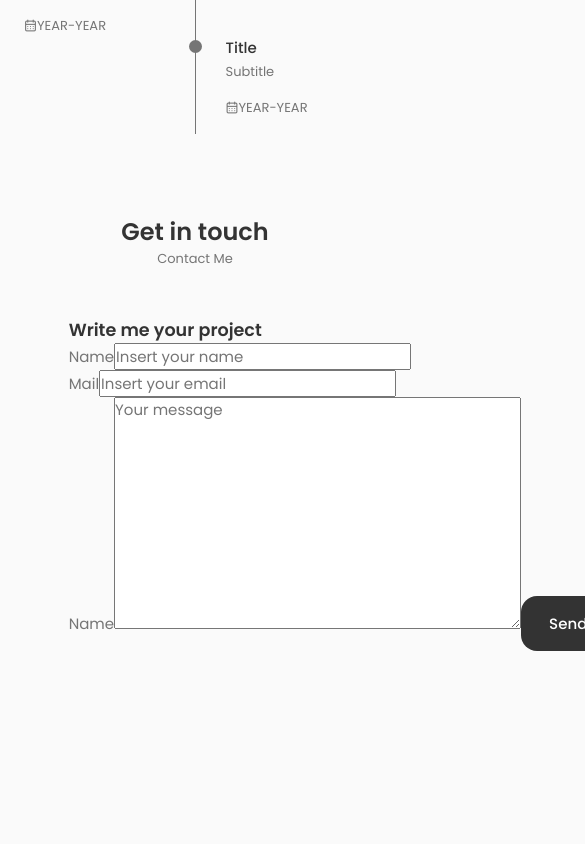
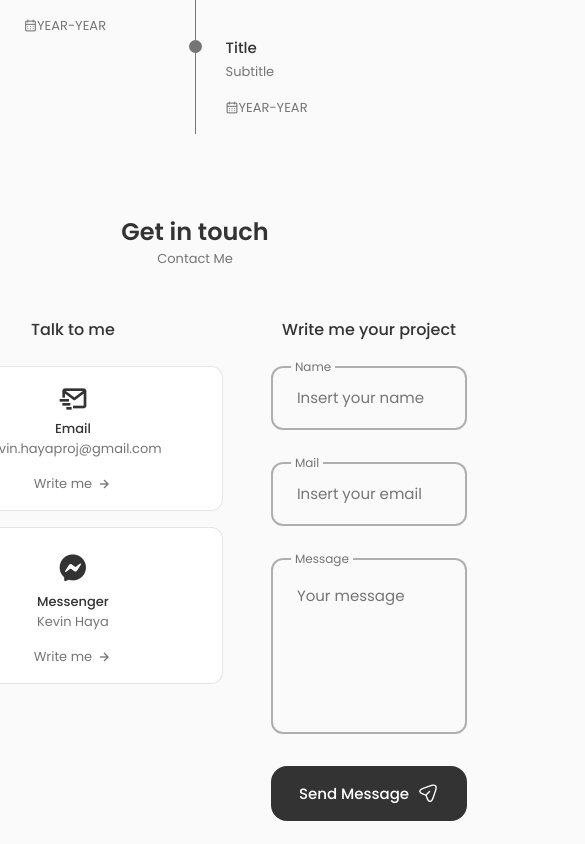
Before and after one commit to hayaman3/portfolio, a React (Create React App) app: page / in a window 390 px wide. Shown: the part 2430-3274 px from the top of the page, 585 px wide, since content can reach past the window. Before the commit the page ends 3241 px from the top, so only its background shows below. Built offline with nearby package versions, Linux system fonts and the light colour scheme.

Commit message:
finished contact.css

```diff
--- a/src/components/contact/Contact.jsx
+++ b/src/components/contact/Contact.jsx
@@ -22,6 +22,8 @@ function Contact() {
               <a
                 href="mailto:kevin.hayaproj@gmail.com"
                 className="contact-button"
+                target="_blank"
+                rel="noopener noreferrer"
               >
                 Write me
                 <i
@@ -31,11 +33,16 @@ function Contact() {
               </a>
             </div>
 
-            {/* <div className="contact-card">
-              <i className="bx bx contact-card-icon" />
-              <h3 className="contact-card-title">s</h3>
-              <span className="contact-card-data">a</span>
-              <a href="#asds" className="contact-button">
+            <div className="contact-card">
+              <i className="uil uil-facebook-messenger contact-card-icon" />
+              <h3 className="contact-card-title">Messenger</h3>
+              <span className="contact-card-data">Kevin Haya</span>
+              <a
+                href="https://m.me/kevinlarry.haya"
+                target="_blank"
+                rel="noopener noreferrer"
+                className="contact-button"
+              >
                 Write me
                 <i
                   className="bx bx-right-arrow-alt contact-button-icon
@@ -43,23 +50,10 @@ function Contact() {
                 />
               </a>
             </div>
-
-            <div className="contact-card">
-              <i className="bx bx contact-card-icon" />
-              <h3 className="contact-card-title">s</h3>
-              <span className="contact-card-data">a</span>
-              <a href="#asds" className="contact-button">
-                Write me
-                <i
-                  className="bx bx-right-arrow-alt contact-button-icon
-              "
-                />
-              </a>
-            </div> */}
           </div>
         </div>
 
-        <div className="contact-content">
+        <div className="contact-content contact-form-area">
           <h3 className="contact-title">Write me your project</h3>
           <form className="contact-form">
             <div className="contact-form-div">
@@ -86,9 +80,9 @@ function Contact() {
               />
             </div>
 
-            <div className="contact-form-div">
+            <div className="contact-form-div contact-form-area">
               <label htmlFor="mesage" className="contact-form-tag">
-                Name
+                Message
               </label>
               <textarea
                 name="message"
@@ -97,7 +91,7 @@ function Contact() {
                 className="contact-form-input"
                 placeholder="Your message"
               />
-
+            </div>
             <button type="submit" className="button button-flex">
               Send Message
               <svg
@@ -118,7 +112,6 @@ function Contact() {
                 />
               </svg>
             </button>
-            </div>
           </form>
         </div>
       </div>
--- a/src/components/contact/contact.css
+++ b/src/components/contact/contact.css
@@ -5,8 +5,159 @@
   padding-bottom: 3rem
 }
 
+.contact-title {
+  text-align: center;
+  font-size: var(--h3-font-size);
+  font-weight: var(--font-medium);
+  margin-bottom: var(--mb-1-5);
+}
+
 .contact-info {
   display: grid;
   row-gap: 1rem;
   grid-template-columns: 300px;
 }
+
+.contact-card {
+  background-color: var(--container-color);
+  border: 1px solid rgba(0, 0, 0, .1);
+  padding: 1rem;
+  border-radius: .75rem;
+  text-align: center;
+}
+
+.contact-card-icon {
+  font-size: 2rem;
+  color: var(--title-color);
+  margin-bottom: var(--mb-0-25);
+}
+
+.contact-card-title,
+.contact-card-data {
+  font-size: var(--small-font-size);
+}
+
+.contact-card-title {
+  font-weight: var(--font-medium);
+}
+
+.contact-card-data {
+  display: block;
+  margin-bottom: var(--mb-0-75);
+}
+
+.contact-button {
+  color: var(--text-color);
+  font-size: var(--small-font-size);
+  display: inline-flex;
+  align-items: center;
+  justify-content: center;
+  column-gap: .25rem;
+}
+
+.contact-button-icon {
+  font-size: 1rem;
+  transition: .3s;
+}
+
+.contact-button:hover .contact-button-icon {
+  transform: translate(0.25rem);
+}
+
+.contact-form {
+  width: 360px;
+}
+
+.contact-form-div {
+  position: relative;
+  margin-bottom: var(--mb-2);
+  height: 4rem;
+}
+
+.contact-form-input {
+  position: absolute;
+  top: 0;
+  left: 0;
+  width: 100%;
+  height: 100%;
+  border: 2px solid rgba(0, 0, 0, 0.3);
+  background: none;
+  color: var(--text-color);
+  outline: none;
+  border-radius: 0.75rem;
+  padding: 1.5rem;
+  z-index: 1;
+}
+
+.contact-form-tag {
+  position: absolute;
+  top: -.75rem;
+  left: 1.25rem;
+  font-size: var(--smaller-font-size);
+  padding: 0.25rem;
+  background-color: var(--body-color);
+  z-index: 10;
+}
+
+.contact-form-area {
+  height: 11rem;
+}
+
+.contact-form-area textarea {
+  resize: none;
+}
+
+/*=============== BREAKPOINTS ===============*/
+/* For large devices */
+@media screen and (max-width: 992px) {
+  .container {
+    margin-left: var(--mb-1-5);
+    margin-right: var(--mb-1-5);
+  }
+
+  .button {
+    padding: 1rem 1.75rem;
+  }
+
+  .button-icon {
+    width: 22px;
+    height: 22px;
+  }
+}
+
+/*=============== BREAKPOINTS ===============*/
+/* For large devices */
+@media screen and (max-width: 992px) {
+  .contact-container {
+    column-gap: 3rem;
+  }
+}
+
+/* For medium devices */
+@media screen and (max-width: 768px) {
+  .comtact-container {
+    grid-template-columns: 1fr;
+    row-gap: 3rem;
+  }
+
+  .comtact-info {
+    justify-content: center;
+  }
+
+  .contact-form {
+    margin: 0 auto;
+  }
+}
+
+@media screen and (max-width: 576px) {
+  .comtact-info {
+    grid-template-columns: 1fr;
+  }
+
+  .contact-form {
+    width: 100%;
+  }
+}
+
+/* For small devices */
+@media screen and (max-width: 350px) {}
```
Lines whose indentation alone changed are shown as unchanged.
